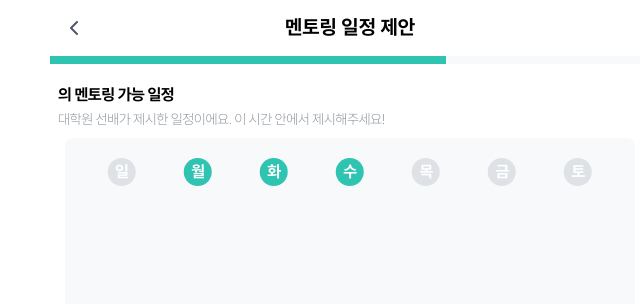
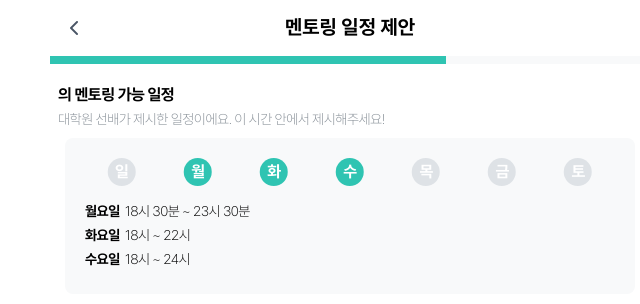
Before and after one commit to WE-ARE-RACCOONS/postgraduate-front, a Next.js app: page /mentoring-apply/1/schedule in a window 1280 px wide. Shown: the top 304 px of the page, without its empty margins (290-930 px from the left). Built offline with nearby package versions, Linux system fonts and the light colour scheme.

Commit message:
RAC-252 feat: TimeListBox 컴포넌트 완성

```diff
--- a/src/app/mentoring-apply/[seniorId]/schedule/page.tsx
+++ b/src/app/mentoring-apply/[seniorId]/schedule/page.tsx
@@ -9,18 +9,18 @@ function MentoringApplySchedulePage() {
   const timeArr = [
     {
       "day": "월",
-      "startTime": "18:00",
-      "endTime": "12:00"
+      "startTime": "18:30",
+      "endTime": "23:30"
     },
     {
       "day": "화",
       "startTime": "18:00",
-      "endTime": "12:00"
+      "endTime": "22:00"
     },
     {
       "day": "수",
       "startTime": "18:00",
-      "endTime": "12:00"
+      "endTime": "24:00"
     }
   ]
 
@@ -65,7 +65,8 @@ const MASContainer = styled.div`
   #time-list-box-wrapper {
     position: absolute;
     width: 95%;
-    height: 11rem;
+    height: max-content;
+    min-height: 9.5rem;
     top: 8.625rem;
     left: 50%;
     transform: translateX(-50%);
--- a/src/components/Box/TimeListBox/TimeListBox.styled.ts
+++ b/src/components/Box/TimeListBox/TimeListBox.styled.ts
@@ -2,7 +2,8 @@ import styled from "styled-components";
 
 export const TimeListContainer = styled.div`
   width: 100%;
-  height: 11rem;
+  height: max-content;
+  min-height: 9.5rem;
   border-radius: 8px;
   background-color: #F8F9FA;
   position: relative;
@@ -34,3 +35,31 @@ export const WeekEl = styled.div`
   letter-spacing: -0.5px;
   color: #fff;
 `
+
+export const TimeListArray = styled.div`
+  width: 11.5rem;
+  height: fit-content;
+  min-height: 4.25rem;
+  padding: 4rem 0 1.25rem 1.25rem;
+`
+
+export const TimeEl = styled.div`
+  width: 11.5rem;
+  height: 1.25rem;
+  font-size: 14px;
+  display: flex;
+  margin-bottom: 0.25rem;
+  line-height: 140%;
+  letter-spacing: -0.5px;
+`
+
+export const TimeDay = styled.div`
+  width: 2.5rem;
+  height: 1.25rem;
+  font-weight: 700;
+`
+
+export const TimeTerm = styled.div`
+  width: 9rem;
+  height: 1.25rem;
+`
--- a/src/components/Box/TimeListBox/TimeListBox.tsx
+++ b/src/components/Box/TimeListBox/TimeListBox.tsx
@@ -1,8 +1,14 @@
 import { WEEK_ARRAY } from "@/constants/form/cProfileForm";
-import { TimeListContainer, WeekEl, WeekListContainer } from "./TimeListBox.styled";
+import { TimeDay, TimeEl, TimeListArray, TimeListContainer, TimeTerm, WeekEl, WeekListContainer } from "./TimeListBox.styled";
 import { TimeListBoxProps } from "@/types/box/timeListBox";
 
 function TimeListBox(props: TimeListBoxProps) {
+  const formatTime = (start: string, end: string) => {
+    const startArr = start.split(':');
+    const endArr = end.split(':');
+    return `${startArr[0]}시${startArr[1] == '00' ? '' : ` ${startArr[1]}분`} ~ ${endArr[0]}시${endArr[1] == '00' ? '' : ` ${endArr[1]}분`}`;
+  }
+
   return(
     <TimeListContainer>
       <WeekListContainer>
@@ -10,6 +16,14 @@ function TimeListBox(props: TimeListBoxProps) {
           <WeekEl key={idx} className={(props.timeArr.map(item => item.day)).includes(el) ? 'active' : ''}>{el}</WeekEl>
         ))}
       </WeekListContainer>
+      <TimeListArray>
+        {props.timeArr.map((el, idx) => (
+          <TimeEl key={idx}>
+            <TimeDay>{el.day}요일</TimeDay>
+            <TimeTerm>{formatTime(el.startTime, el.endTime)}</TimeTerm>
+          </TimeEl>
+        ))}
+      </TimeListArray>
     </TimeListContainer>
   )
 }
```
